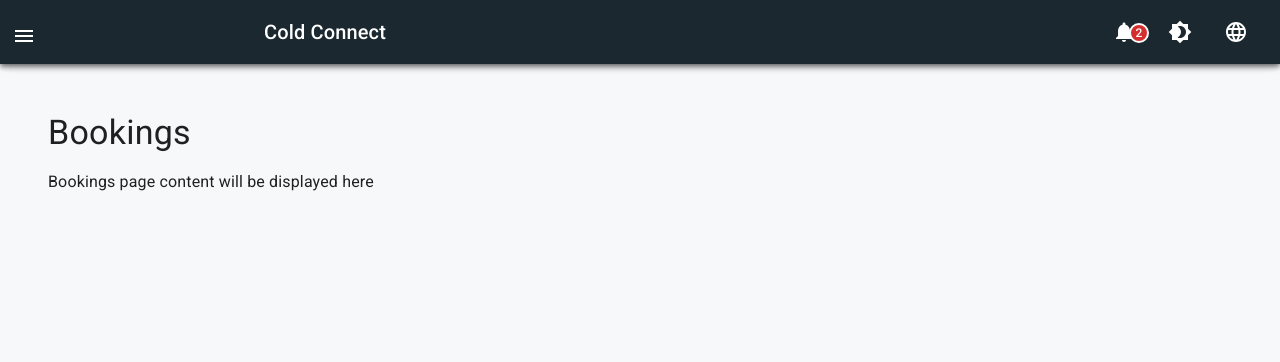
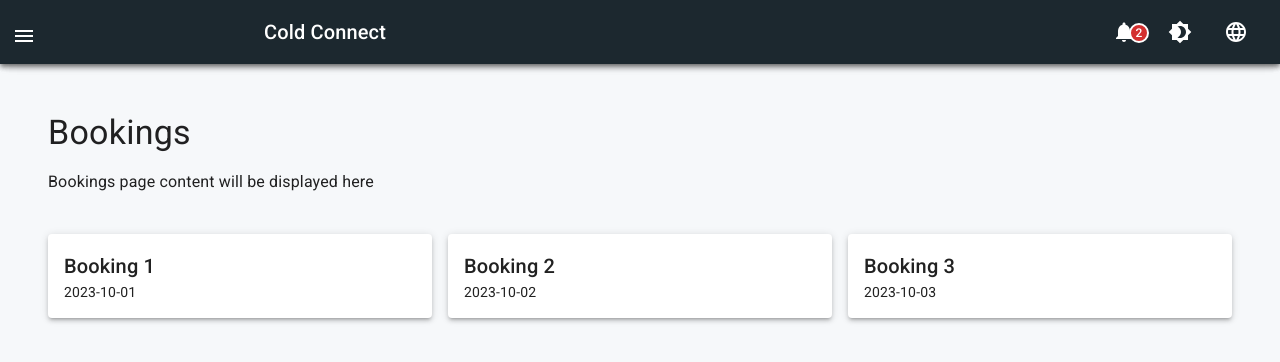
Before and after one commit to AlduinoCalderon/ColdConnect, a React (Create React App) app: page /bookings in a window 1280 px wide. Shown: the top 362 px of the page. Built offline with nearby package versions, Linux system fonts and the light colour scheme.

Commit message:
Created cards with hover effect to the booking page

```diff
--- a/src/pages/Bookings.tsx
+++ b/src/pages/Bookings.tsx
@@ -1,9 +1,16 @@
 import React from 'react';
-import { Box, Typography } from '@mui/material';
+import { Box, Typography, Grid, Paper } from '@mui/material';
 import { useTranslation } from 'react-i18next';
 
 const Bookings: React.FC = () => {
   const { t } = useTranslation();
+
+  // Mock data for bookings
+  const bookings = [
+    { id: 1, name: 'Booking 1', date: '2023-10-01' },
+    { id: 2, name: 'Booking 2', date: '2023-10-02' },
+    { id: 3, name: 'Booking 3', date: '2023-10-03' },
+  ];
 
   return (
     <Box sx={{ p: 3 }}>
@@ -13,6 +20,26 @@ const Bookings: React.FC = () => {
       <Typography variant="body1" sx={{ mt: 2 }}>
         Bookings page content will be displayed here
       </Typography>
+      <Grid container spacing={2} sx={{ mt: 3 }}>
+        {bookings.map((booking) => (
+          <Grid item xs={12} sm={6} md={4} key={booking.id}>
+            <Paper
+              elevation={3}
+              sx={{
+                p: 2,
+                transition: 'transform 0.3s',
+                '&:hover': {
+                  transform: 'scale(1.05)', // Scale effect on hover
+                  boxShadow: '0 4px 20px rgba(0,0,0,0.2)', // Enhanced shadow on hover
+                }
+              }}
+            >
+              <Typography variant="h6">{booking.name}</Typography>
+              <Typography variant="body2">{booking.date}</Typography>
+            </Paper>
+          </Grid>
+        ))}
+      </Grid>
     </Box>
   );
 };
```
